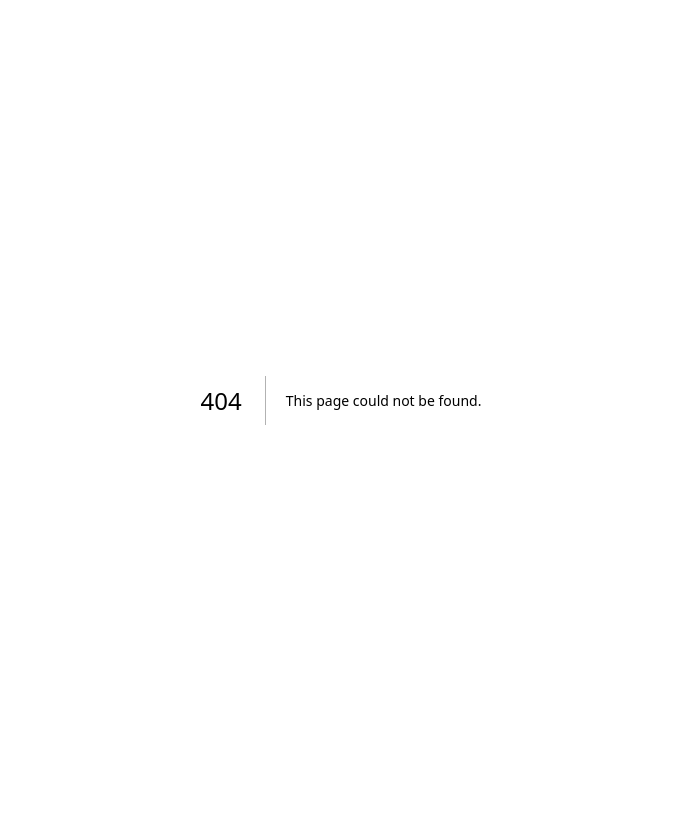
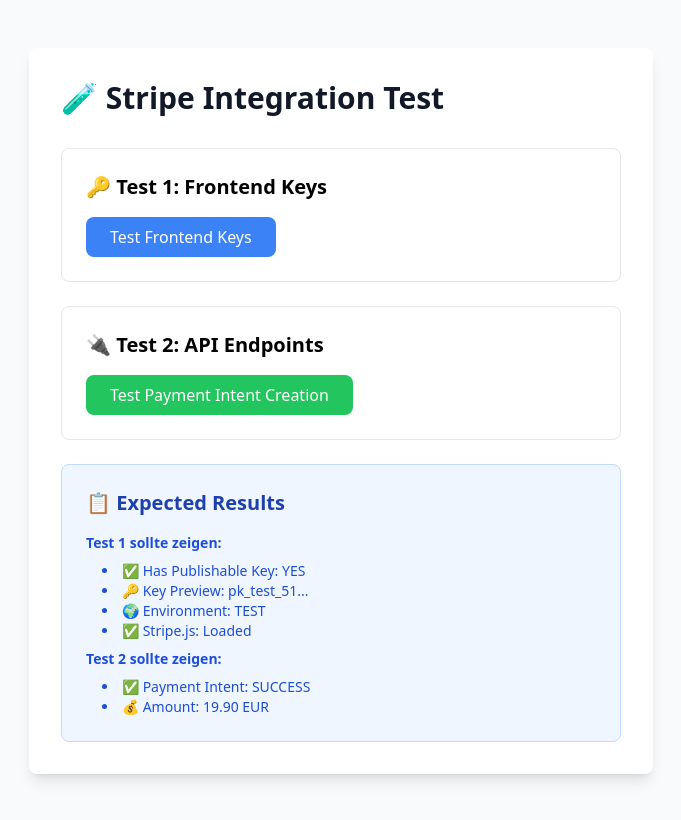
Before and after one commit to PalBasti/palworks-website, a Next.js app: page /test-stripe in a window 1280 px wide. Before the commit this address had no page. Shown: the whole page, without its empty margins (299-980 px from the left). Built offline with nearby package versions, Linux system fonts and the light colour scheme.

Commit message:
Create test-stripe.js

```diff
--- /dev/null
+++ b/pages/test-stripe.js
@@ -0,0 +1,238 @@
+// pages/test-stripe.js
+import { useState } from 'react';
+
+export default function TestStripe() {
+  const [result, setResult] = useState(null);
+  const [apiTest, setApiTest] = useState(null);
+  const [loading, setLoading] = useState(false);
+
+  // Test 1: Frontend Keys prüfen
+  const testFrontendKeys = () => {
+    const publishableKey = process.env.NEXT_PUBLIC_STRIPE_PUBLISHABLE_KEY;
+
+    setResult({
+      hasPublishableKey: !!publishableKey,
+      keyPrefix: publishableKey?.substring(0, 15) + '...',
+      environment: publishableKey?.includes('test') ? 'TEST' : 'LIVE',
+      keyLength: publishableKey?.length || 0
+    });
+  };
+
+  // Test 2: API-Endpoint testen (Payment Intent Creation)
+  const testApiEndpoint = async () => {
+    setLoading(true);
+    setApiTest(null);
+
+    try {
+      // Erst mal einen Test-Contract erstellen (simuliert)
+      const testContractResponse = await fetch('/api/contracts', {
+        method: 'POST',
+        headers: {
+          'Content-Type': 'application/json',
+        },
+        body: JSON.stringify({
+          contractType: 'untermietvertrag',
+          customerEmail: 'test@palworks-test.de',
+          formData: {
+            landlord_name: 'Test Vermieter',
+            tenant_name: 'Test Mieter'
+          },
+          selectedAddons: [],
+          totalAmount: 19.90
+        })
+      });
+
+      if (testContractResponse.ok) {
+        const contractData = await testContractResponse.json();
+
+        // Jetzt Payment Intent erstellen
+        const paymentResponse = await fetch('/api/stripe/create-payment-intent', {
+          method: 'POST',
+          headers: {
+            'Content-Type': 'application/json',
+          },
+          body: JSON.stringify({
+            contractId: contractData.contract.id
+          })
+        });
+
+        const paymentData = await paymentResponse.json();
+
+        setApiTest({
+          success: paymentResponse.ok,
+          contractCreated: !!contractData.contract,
+          contractId: contractData.contract?.id,
+          paymentIntentCreated: !!paymentData.client_secret,
+          paymentIntentId: paymentData.payment_intent?.id,
+          amount: paymentData.payment_intent?.amount,
+          error: paymentData.error || null
+        });
+      } else {
+        // Fallback: Direkt Payment Intent testen (ohne Contract)
+        setApiTest({
+          success: false,
+          error: 'Contract creation failed - testing API directly',
+          contractCreated: false
+        });
+      }
+    } catch (error) {
+      setApiTest({
+        success: false,
+        error: error.message,
+        contractCreated: false
+      });
+    } finally {
+      setLoading(false);
+    }
+  };
+
+  // Test 3: Stripe.js laden
+  const testStripeJs = async () => {
+    try {
+      const { loadStripe } = await import('@stripe/stripe-js');
+      const stripe = await loadStripe(process.env.NEXT_PUBLIC_STRIPE_PUBLISHABLE_KEY);
+
+      setResult(prev => ({
+        ...prev,
+        stripeLoaded: !!stripe,
+        stripeVersion: stripe?.version || 'unknown'
+      }));
+    } catch (error) {
+      setResult(prev => ({
+        ...prev,
+        stripeLoaded: false,
+        stripeError: error.message
+      }));
+    }
+  };
+
+  return (
+    <div className="min-h-screen bg-gray-50 py-12">
+      <div className="max-w-2xl mx-auto px-6">
+        <div className="bg-white rounded-lg shadow-lg p-8">
+          <h1 className="text-3xl font-bold text-gray-900 mb-8">
+            🧪 Stripe Integration Test
+          </h1>
+
+          <div className="space-y-6">
+            {/* Test 1: Frontend Keys */}
+            <div className="border border-gray-200 rounded-lg p-6">
+              <h2 className="text-xl font-semibold mb-4">
+                🔑 Test 1: Frontend Keys
+              </h2>
+
+              <button
+                onClick={testFrontendKeys}
+                className="bg-blue-500 text-white px-6 py-2 rounded-lg hover:bg-blue-600 transition-colors"
+              >
+                Test Frontend Keys
+              </button>
+
+              {result && (
+                <div className="mt-4 p-4 bg-gray-50 rounded-lg">
+                  <h3 className="font-bold text-gray-800 mb-2">Results:</h3>
+                  <div className="space-y-2 text-sm">
+                    <p className={result.hasPublishableKey ? 'text-green-600' : 'text-red-600'}>
+                      {result.hasPublishableKey ? '✅' : '❌'} Has Publishable Key: {result.hasPublishableKey ? 'YES' : 'NO'}
+                    </p>
+                    <p className="text-gray-700">
+                      🔑 Key Preview: {result.keyPrefix}
+                    </p>
+                    <p className={result.environment === 'TEST' ? 'text-green-600' : 'text-orange-600'}>
+                      🌍 Environment: {result.environment}
+                    </p>
+                    <p className="text-gray-700">
+                      📏 Key Length: {result.keyLength} chars
+                    </p>
+                    {result.stripeLoaded !== undefined && (
+                      <p className={result.stripeLoaded ? 'text-green-600' : 'text-red-600'}>
+                        {result.stripeLoaded ? '✅' : '❌'} Stripe.js: {result.stripeLoaded ? 'Loaded' : 'Failed'}
+                      </p>
+                    )}
+                  </div>
+                </div>
+              )}
+
+              {result && (
+                <button
+                  onClick={testStripeJs}
+                  className="mt-4 bg-purple-500 text-white px-6 py-2 rounded-lg hover:bg-purple-600 transition-colors"
+                >
+                  Test Stripe.js Loading
+                </button>
+              )}
+            </div>
+
+            {/* Test 2: API Endpoints */}
+            <div className="border border-gray-200 rounded-lg p-6">
+              <h2 className="text-xl font-semibold mb-4">
+                🔌 Test 2: API Endpoints
+              </h2>
+
+              <button
+                onClick={testApiEndpoint}
+                disabled={loading}
+                className="bg-green-500 text-white px-6 py-2 rounded-lg hover:bg-green-600 transition-colors disabled:opacity-50"
+              >
+                {loading ? '⏳ Testing...' : 'Test Payment Intent Creation'}
+              </button>
+
+              {apiTest && (
+                <div className="mt-4 p-4 bg-gray-50 rounded-lg">
+                  <h3 className="font-bold text-gray-800 mb-2">API Test Results:</h3>
+                  <div className="space-y-2 text-sm">
+                    <p className={apiTest.success ? 'text-green-600' : 'text-red-600'}>
+                      {apiTest.success ? '✅' : '❌'} Payment Intent: {apiTest.success ? 'SUCCESS' : 'FAILED'}
+                    </p>
+                    {apiTest.contractCreated && (
+                      <p className="text-green-600">
+                        ✅ Contract Created: {apiTest.contractId}
+                      </p>
+                    )}
+                    {apiTest.paymentIntentCreated && (
+                      <p className="text-green-600">
+                        ✅ Payment Intent: {apiTest.paymentIntentId}
+                      </p>
+                    )}
+                    {apiTest.amount && (
+                      <p className="text-gray-700">
+                        💰 Amount: {(apiTest.amount / 100).toFixed(2)} EUR
+                      </p>
+                    )}
+                    {apiTest.error && (
+                      <p className="text-red-600">
+                        ❌ Error: {apiTest.error}
+                      </p>
+                    )}
+                  </div>
+                </div>
+              )}
+            </div>
+
+            {/* Instructions */}
+            <div className="border border-blue-200 bg-blue-50 rounded-lg p-6">
+              <h2 className="text-xl font-semibold text-blue-800 mb-4">
+                📋 Expected Results
+              </h2>
+              <div className="text-blue-700 space-y-2 text-sm">
+                <p><strong>Test 1 sollte zeigen:</strong></p>
+                <ul className="list-disc list-inside ml-4">
+                  <li>✅ Has Publishable Key: YES</li>
+                  <li>🔑 Key Preview: pk_test_51...</li>
+                  <li>🌍 Environment: TEST</li>
+                  <li>✅ Stripe.js: Loaded</li>
+                </ul>
+
+                <p className="mt-4"><strong>Test 2 sollte zeigen:</strong></p>
+                <ul className="list-disc list-inside ml-4">
+                  <li>✅ Payment Intent: SUCCESS</li>
+                  <li>💰 Amount: 19.90 EUR</li>
+                </ul>
+              </div>
+            </div>
+          </div>
+        </div>
+      </div>
+    </div>
+  );
+}
```
